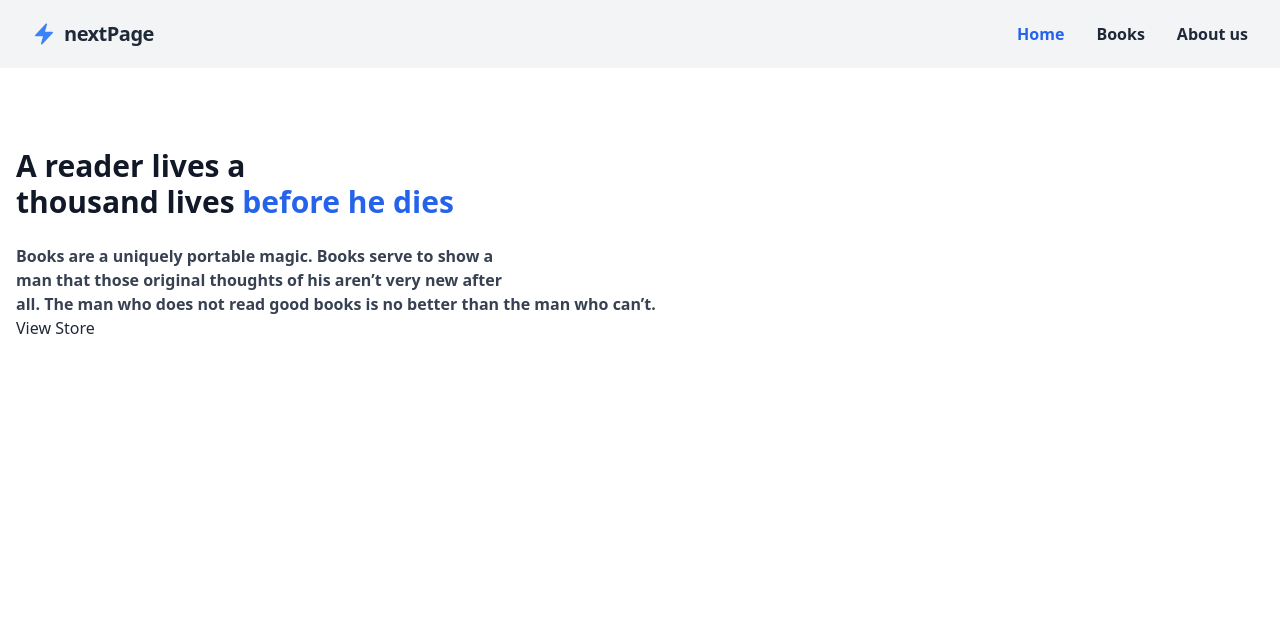
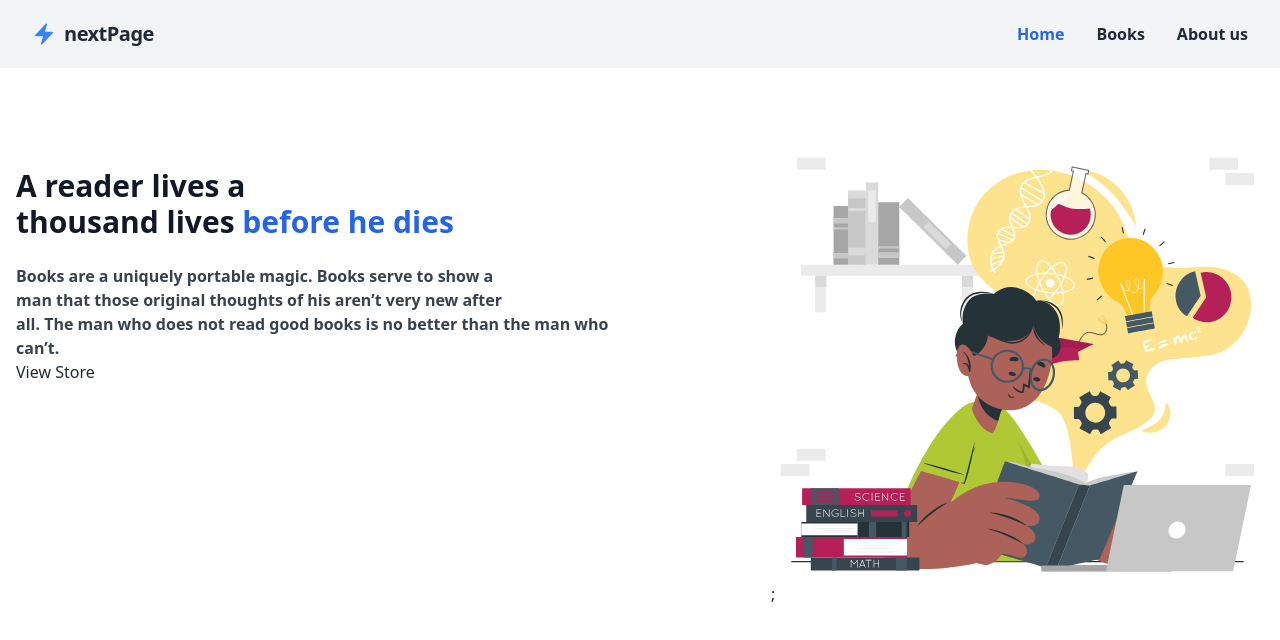
Before and after one commit to shahin5-Tec/Book-store, a React (Vite) app: page / in a window 1280 px wide. Shown: the top 640 px of the page. Built offline with nearby package versions, Linux system fonts and the light colour scheme.

Commit message:
done the lottie animation-part

```diff
--- a/src/components/Home.jsx
+++ b/src/components/Home.jsx
@@ -4,7 +4,7 @@ import reader from "../assets/reader.json";
 
 const Home = () => {
   return (
-    <div className=" mx-auto px-4  py-16 sm:max-w-full md:max-w-full lg:max-w-screen-xl lg:py-20 flex lg:flex-row sm:flex-col items-center justify-between">
+    <div className=" my-container flex flex-col lg:flex-row sm:flex-col items-center justify-between">
       <div>
         <h2 className="text-3xl font-bold max-w-xl mb-6 text-gray-900">
           A reader lives a <br /> thousand lives
@@ -20,7 +20,12 @@ const Home = () => {
           <button>View Store</button>
         </div>
       </div>
-
+      {/* lottie-animation */}
+      <div className="lg:relative lg:w-1/2">
+       <div className="w-full lg:w-4/5 lg:ml-auto h-48  sm:h-64">
+       <Lottie animationData={reader} loop={true} />;
+       </div>
+      </div>
     </div>
   );
 };
--- a/src/index.css
+++ b/src/index.css
@@ -1,3 +1,8 @@
 @tailwind base;
 @tailwind components;
 @tailwind utilities;
+
+
+.my-container{
+    @apply mx-auto px-4  py-16 sm:max-w-full md:max-w-full lg:max-w-screen-xl lg:py-20
+}
```
